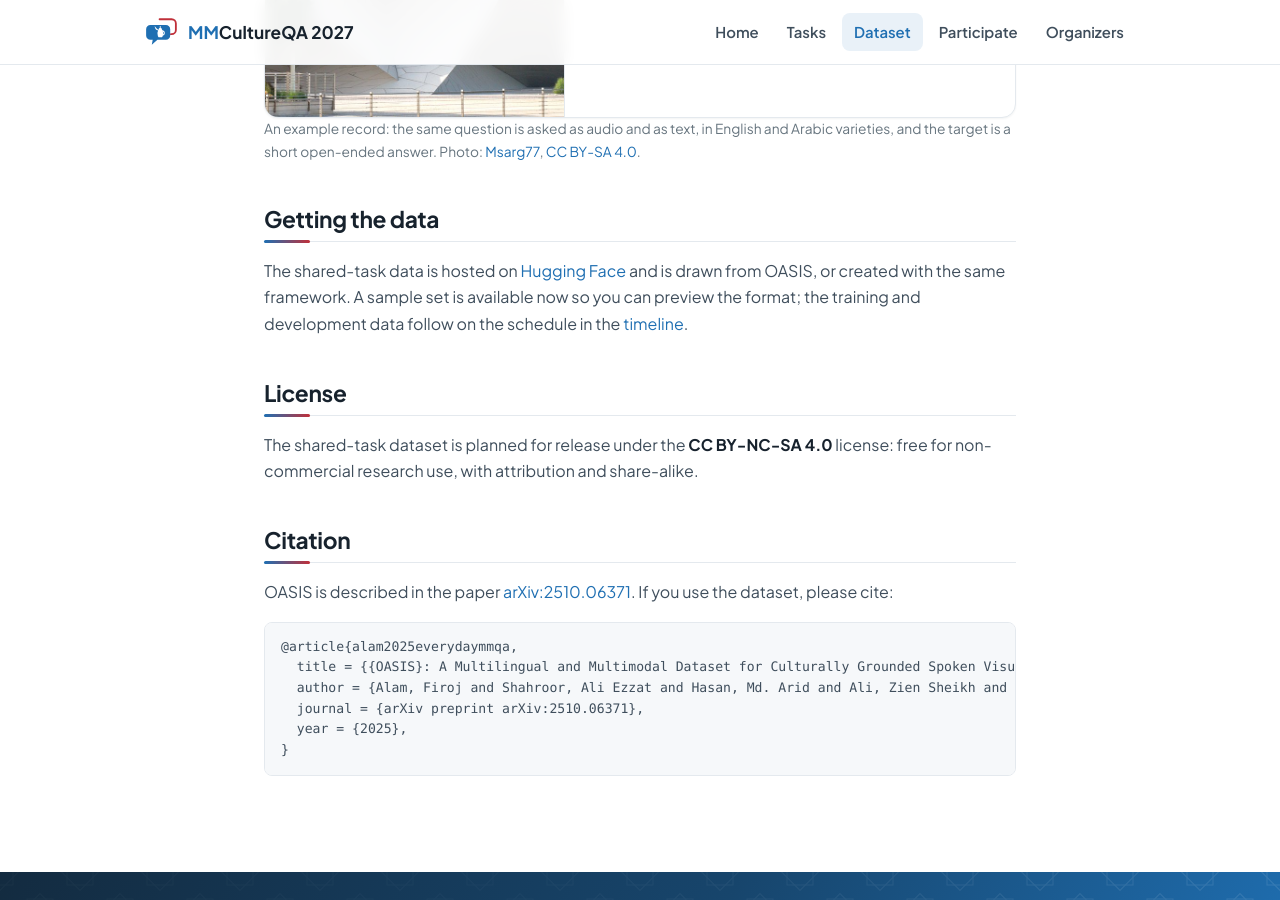
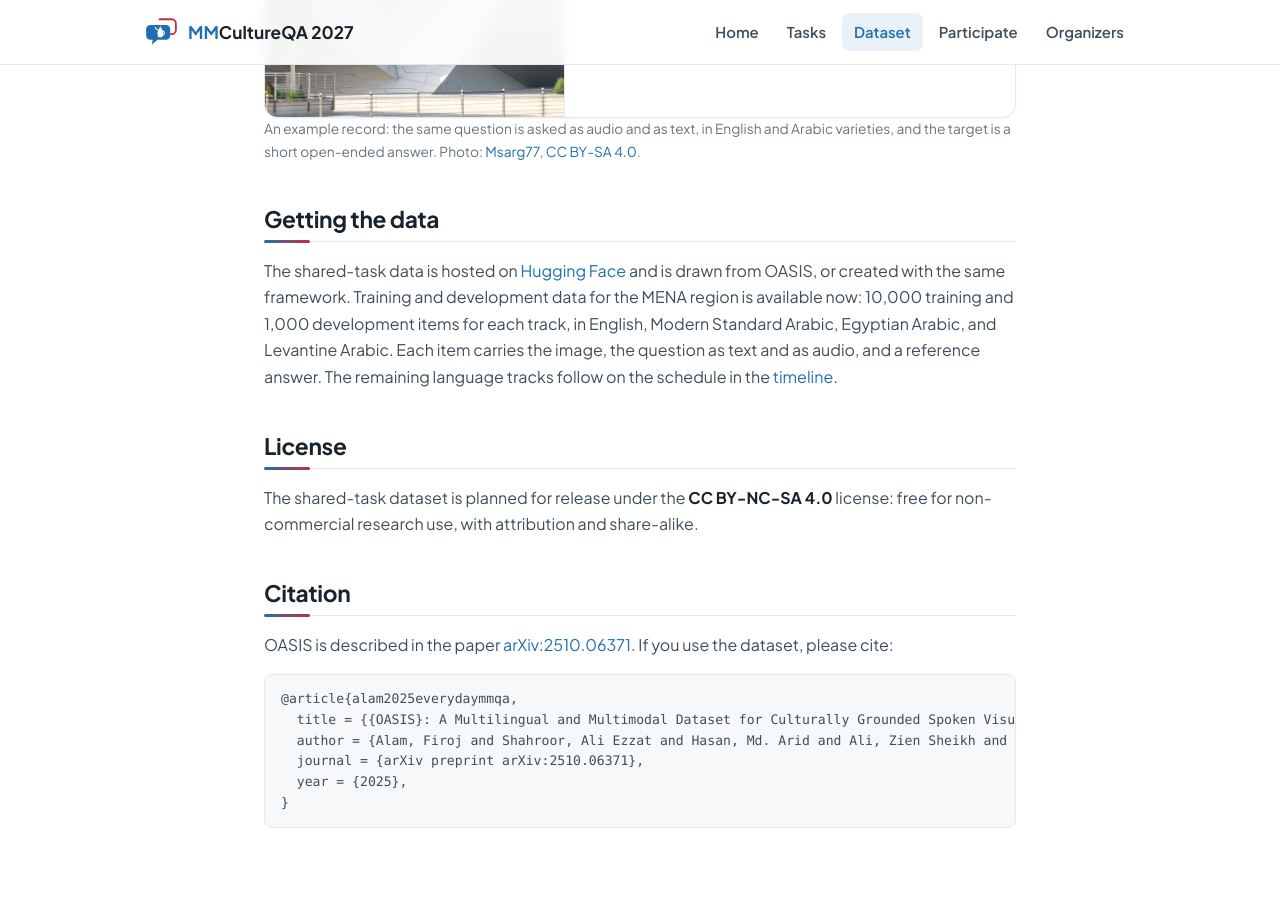
Before and after one commit to mmcultureqa-semeval27/mmcultureqa-semeval27.github.io, a Jekyll site: the page built from oasis.md, in a window 1280 px wide and 900 px high, scrolled down 1157 px. Built offline with Jekyll 4.4.1, drawn with Linux system fonts in a browser that asks for light colours; some web fonts are replaced.

Commit message:
Announce the MENA training and development release
Training data is out, so the timeline marks it released and links to it,
and a news entry and the dataset page describe what is in it. The sample
row keeps its date but loses its download link, since the sample set has
been replaced on Hugging Face rather than sitting alongside the release.

Also drops "The catch:" from the hero tagline.

Co-Authored-By: Claude Opus 5 (1M context) <noreply@anthropic.com>

```diff
--- a/_data/updates.yml
+++ b/_data/updates.yml
@@ -1,3 +1,8 @@
+- date: "23 September 2026"
+  title: "Training and development data are out"
+  text: "The MENA region is released: 10,000 training and 1,000 development items for every track, in English, Modern Standard Arabic, Egyptian Arabic, and Levantine Arabic, with each question available as both text and audio. More language tracks follow."
+  link: "https://huggingface.co/datasets/QCRI/MMCQA-SemEval27"
+  link_text: "Get the data"
 - date: "14 September 2026"
   title: "Eighteen language tracks planned"
   text: "Track coverage now spans Arabic varieties, English, six South Asian languages, Italian, Spanish, Portuguese, Turkish, and four languages of the Horn of Africa. The organizing team has grown to twenty researchers across nine institutions."
--- a/_layouts/home.html
+++ b/_layouts/home.html
@@ -10,7 +10,7 @@
         <div class="container">
           <p class="hero-kicker">SemEval 2027 · Shared Task</p>
           <h1><b>MM</b>CultureQA</h1>
-          <p class="hero-tagline">Given an image and a question, spoken or written, systems produce a short open-ended answer. The catch: many answers require local cultural knowledge, not just what is visible in the picture.</p>
+          <p class="hero-tagline">Given an image and a question, spoken or written, systems produce a short open-ended answer. Many answers require local cultural knowledge, not just what is visible in the picture.</p>
           <p class="buttons">
             <a class="btn" href="{{ site.registration_url }}" rel="noopener" target="_blank">Register your team</a>
             <a class="btn secondary" href="{{ site.dataset_url }}" rel="noopener" target="_blank">Get the dataset</a>
--- a/oasis.md
+++ b/oasis.md
@@ -64,9 +64,11 @@ Photo: <a href="https://commons.wikimedia.org/wiki/File:Nmoq.jpg" rel="noopener"
 ## Getting the data
 
 The shared-task data is hosted on [Hugging Face]({{ site.dataset_url }}) and is drawn from
-OASIS, or created with the same framework. A sample set is available now so you can preview
-the format; the training and development data follow on the schedule in the
-[timeline](/#dates).
+OASIS, or created with the same framework. Training and development data for the MENA region
+is available now: 10,000 training and 1,000 development items for each track, in English,
+Modern Standard Arabic, Egyptian Arabic, and Levantine Arabic. Each item carries the image,
+the question as text and as audio, and a reference answer. The remaining language tracks
+follow on the schedule in the [timeline](/#dates).
 
 ## License
 
```
Also changed, not shown: _data/deadlines.yml (+6 -2 lines).
